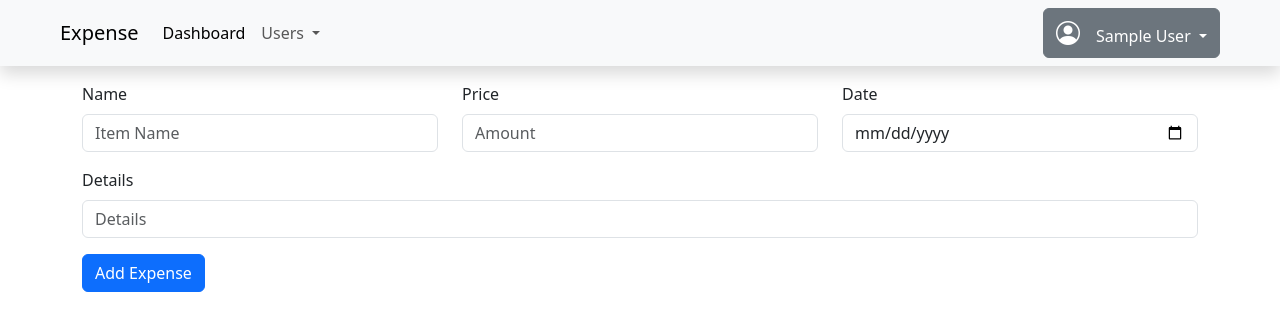
After one commit to mawmfoziayaseen/Expense_System, a PHP site: page /add_expense.php in a window 1280 px wide. The commit adds this page. Shown: the top 331 px of the page. Run offline with PHP 8.4, Linux system fonts and the light colour scheme; the visitor is signed in with stand-in values (Sample User, id 1); some libraries are stand-ins or nearby versions.

Commit message:
processing

```diff
--- /dev/null
+++ b/add_expense.php
@@ -0,0 +1,70 @@
+<?php
+
+include('./include/header.php');
+include('./include/function.php');
+include('./include/db_conn.php');
+
+check_user();
+if(isset($_POST['add_item'])){
+    $item_name = $_POST['item_name'];
+    $item_price = $_POST['item_price'];
+    $item_detail = $_POST['item_detail'];
+    $item_date = $_POST['item_date'];
+    echo $item_date.$item_detail.$item_name.$item_price;
+
+}
+
+
+
+?>
+
+<div class="container py-3">
+    <form method="POST">
+        <div class="row">
+            <div class="col-md-4 mb-3">
+                <label for="" class="form-label">Name</label>
+                <input type="text" class="form-control" name="item_name" placeholder="Item Name">
+
+            </div>
+            <div class="col-md-4 mb-3">
+                <label for="" class="form-label">Price</label>
+                <input type="number" class="form-control" name="item_price" placeholder="Amount">
+
+            </div>
+            <div class="col-md-4 mb-3">
+                <label for="" class="form-label">Date</label>
+                <input type="date" class="form-control" name="item_date">
+
+            </div>
+            <div class="col-md-12 mb-3">
+                <label for="" class="form-label">Details</label>
+                <input type="text" class="form-control" name="item_detail" placeholder="Details">
+
+            </div>
+            <div class="col-md-12 mb-3">
+               <button type="submit" class="btn btn-primary" name="add_item">Add Expense</button>
+
+            </div>
+
+        </div>
+    </form>
+
+</div>
+
+
+
+
+
+
+
+
+
+
+
+
+
+
+
+<?php
+include('./include/footer.php');
+?>
--- /dev/null
+++ b/all_expense.php
@@ -0,0 +1 @@
+<h1>all</h1>
--- a/css/style.css
+++ b/css/style.css
@@ -52,7 +52,7 @@ a{
     margin-left: 15px;
     color: #000;
     position: absolute;
-    right: -5px;
+    right: 10px;
     top: 20px;
     opacity: 0.1;
 }
--- a/include/gen_navbar.php
+++ b/include/gen_navbar.php
@@ -1,4 +1,4 @@
-<nav class="navbar navbar-expand-lg shadow bg-body-tertiary px-md-4">
+<nav class="navbar navbar-expand-lg shadow bg-body-tertiary px-md-5">
   <div class="container-fluid">
     <a class="navbar-brand md-5" href="index.php">Expense</a>
     <button class="navbar-toggler" type="button" data-bs-toggle="collapse" data-bs-target="#navbarSupportedContent" aria-controls="navbarSupportedContent" aria-expanded="false" aria-label="Toggle navigation">
@@ -15,8 +15,8 @@
             Users
           </a>
           <ul class="dropdown-menu">
-            <li><a class="dropdown-item" href="register_user.php">Add Users</a></li>
-            <li><a class="dropdown-item" href="display_reg_users.php">All Users</a></li>
+            <li><a class="dropdown-item" href="add_expense.php">Add Expense</a></li>
+            <li><a class="dropdown-item" href="all_expense.php">All Expense</a></li>
 
 
 
```
Also changed, not shown: index.php (+15 -12 lines).
